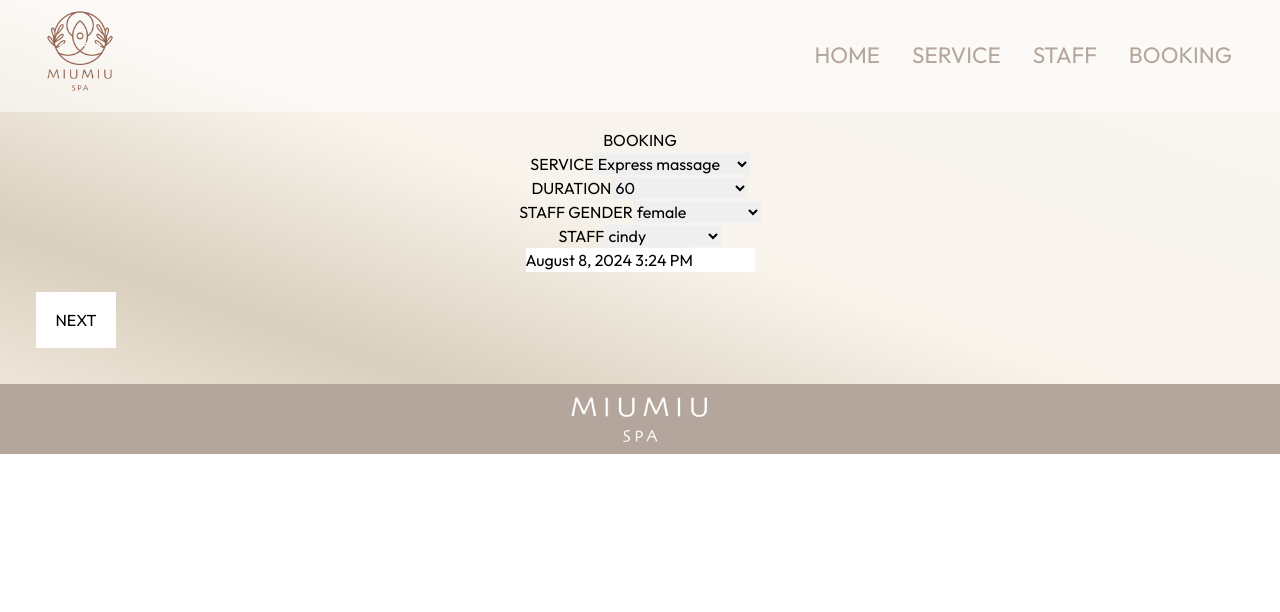
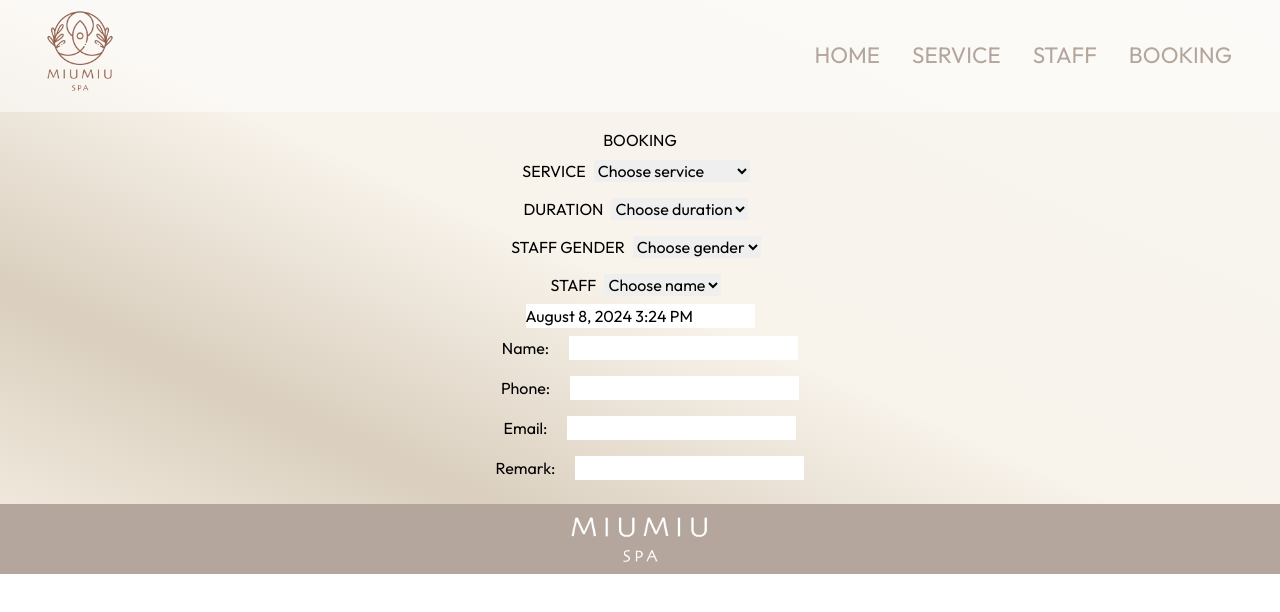
Before and after one commit to HWenSu/booking-system, a React (Vite) app: page /miumiu-spa/orders in a window 1280 px wide. Shown: the top 612 px of the page. Built offline with nearby package versions, Linux system fonts and the light colour scheme.

Commit message:
Refactor: Booking page

```diff
--- a/public/modals/staffData.json
+++ b/public/modals/staffData.json
@@ -2,6 +2,6 @@
   "staff":[
     { "id" : 1, "name":"cindy", "gender": "female", "expertise": ["tai", "foot"], "certificates": {"body": "Level 3", "face":"Level 2"}, "url": "/modals/images/avatar01.jpeg"},
     { "id" : 2, "name":"amy", "gender": "-", "expertise": ["heat stone", "face"], "certificates": {"body": "Level 1", "face":"Level 2"}, "url": "/modals/images/avatar02.jpeg" },
-    { "id" : 3, "name":"Eco", "gender": "male", "expertise": ["tai"], "certificates": {"body": "Level 3", "face":"Level 3"}, "url": "/modals/images/avatar03.jpeg" }
+    { "id" : 3, "name":"eco", "gender": "male", "expertise": ["tai"], "certificates": {"body": "Level 3", "face":"Level 3"}, "url": "/modals/images/avatar03.jpeg" }
   ]
 }
--- a/src/App.jsx
+++ b/src/App.jsx
@@ -6,7 +6,6 @@ import HomePage from './pages/HomePage';
 import Service from './pages/Service';
 import Staff from "./pages/Staff"
 import Booking from "./pages/Booking";
-import BookingInfo from './pages/BookingInfo';
 
 
 function App() {
@@ -19,7 +18,6 @@ function App() {
           <Route path="miumiu-spa/services" element={<Service />}></Route>
           <Route path="miumiu-spa/staff" element={<Staff />}></Route>
           <Route path="miumiu-spa/orders" element={<Booking />}></Route>
-          <Route path="miumiu-spa/orders/information" element={<BookingInfo />}></Route>
         </Route>
       </Routes>
     </BrowserRouter>
--- /dev/null
+++ b/src/components/BookingDropdown.jsx
@@ -0,0 +1,57 @@
+import DropdownMenu from "../components/DropdownMenu";
+
+const BookingDropdown = ({
+  serviceData,
+  filterService,
+  staffData,
+  filteredStaff,
+  onChange
+}) => {
+
+
+  return (
+    <div className="flex flex-col">
+      <label htmlFor="service">
+        SERVICE
+        <DropdownMenu
+          name="service"
+          data={serviceData}
+          getValue="name"
+          onChange={onChange}
+        />
+      </label>
+
+      <label htmlFor="duration">
+        DURATION
+        <DropdownMenu
+          name="duration"
+          data={filterService}
+          getValue="duration"
+          onChange={onChange}
+        />
+      </label>
+
+      <label htmlFor="gender">
+        STAFF GENDER
+        <DropdownMenu
+          name="gender"
+          data={staffData}
+          getValue="gender"
+          onChange={onChange}
+        />
+      </label>
+
+      <label htmlFor="staff">
+        STAFF
+        <DropdownMenu
+          name="name"
+          data={filteredStaff}
+          getValue="name"
+          onChange={onChange}
+        />
+      </label>
+    </div>
+  );
+};
+
+export default BookingDropdown
--- a/src/pages/BookingInfo.jsx
+++ b/src/components/BookingInfo.jsx
@@ -1,21 +1,12 @@
-import React from 'react'
-import BookingInput from '../components/BookingInput'
-import { useNavigate } from "react-router-dom";
+
+import BookingInput from "../components/BookingInput";
 
 const BookingInfo = () => {
 
-  const handleInputValue = () => {
-
-  };
-
-  //跳轉路由
-  const navigate = useNavigate();
-  const handleBack = () => {
-    navigate("/miumiu-spa/orders");
-  };
+  const handleInputValue = () => {};
 
   return (
-    <div className="m-5">
+    <div>
       <BookingInput
         onInputChange={handleInputValue}
         title="Name:"
@@ -33,14 +24,11 @@ const BookingInfo = () => {
       />
       <BookingInput
         onInputChange={handleInputValue}
-        title="remark:"
+        title="Remark:"
         isRequired={false}
       />
-      <button className="w-20 bg-white p-4 m-5" onClick={handleBack}>
-        BACK
-      </button>
     </div>
   );
-}
+};
 
-export default BookingInfo
+export default BookingInfo;
--- a/src/components/BookingInput.jsx
+++ b/src/components/BookingInput.jsx
@@ -10,7 +10,7 @@ const BookingInput = ({ title, onInputChange, isRequired }) => {
   };
 
   return (
-    <div className="flex justify-center p-3">
+    <div className="flex justify-center p-2">
       <p className="text-center px-5">{title}</p>
       <input
         value={inputValue}
--- a/src/components/BookingTimeStamp.jsx
+++ b/src/components/BookingTimeStamp.jsx
@@ -10,11 +10,14 @@ const BookingTimeStamp = ({ duration, onTimeChange }) => {
     const endDate = addMinutes(date, duration)
     setStartDate(date)
     onTimeChange(date, endDate)
+    console.log(date)
+    console.log( typeof date)
   }
 
   return (
     <div>
-          <DatePicker
+
+    <DatePicker
       selected={startDate}
       onChange={handleChange}
       showTimeSelect
--- a/src/components/BookingSelectForm.jsx
+++ b/src/components/DropdownMenu.jsx
@@ -1,22 +1,21 @@
 
-const BookingSelectForm = ({ data, name, getValue ,onChange}) => {
-
+const DropdownMenu = ({ data, name, getValue, onChange }) => {
   const handleChange = (e) => {
     const { value } = e.target;
     onChange(name, value); // 將事件回調給父層
   };
 
-  const isDurationArray = Array.isArray(data[0]?.[getValue]) && name === 'duration'
+  const isDurationArray =
+    Array.isArray(data[0]?.[getValue]) && name === "duration";
 
   return (
-    <select name={name} id={name} onChange={handleChange}>
+    <select name={name} id={name} onChange={handleChange} className="m-2">
       {console.log(data)}
-      <option disabled value="">
-        Choose {name}{" "}
-      </option>
-      {isDurationArray ? data.map((item, i) =>
+      <option value="">Choose {name} </option>
+      {isDurationArray
+        ? data.map((item, i) =>
             item[getValue].map((subItem, j) => (
-              <option key={`${i}-${j}`} value={subItem}>
+              <option key={`${i}-${j}`} value={subItem} className="p-2" >
                 {subItem}
               </option>
             ))
@@ -28,6 +27,6 @@ const BookingSelectForm = ({ data, name, getValue ,onChange}) => {
           ))}
     </select>
   );
-}
+};
 
-export default BookingSelectForm;
+export default DropdownMenu;
--- a/src/components/hooks/useAPIService.jsx
+++ b/src/components/hooks/useAPIService.jsx
@@ -1,26 +1,25 @@
-import React, { useEffect, useState } from 'react'
-import axios from 'axios'
+import React, { useEffect, useState } from "react";
+import axios from "axios";
 
 const useAPIService = (url) => {
-  const [data, setData] = useState(null)
-  const [error, setError] = useState(null)
+  const [data, setData] = useState(null);
+  const [error, setError] = useState(null);
 
-  useEffect(()=>{
+  useEffect(() => {
     const getData = async () => {
       try {
-        const response = await axios.get(url)
-        console.log('Fetched data:', response.data)
-        setData(response.data)
+        const response = await axios.get(url);
+        console.log("Fetched data:", response.data);
+        setData(response.data);
+      } catch (error) {
+        setError(error);
+        console.error("Error fetching data", error);
       }
-      catch (error) {
-        setError(error)
-        console.error('Error fetching data', error)
-      }
-    }
-    getData()
-  }, [url])
+    };
+    getData();
+  }, [url]);
 
-  return { data, error }
-}
+  return { data, error };
+};
 
-export default useAPIService
+export default useAPIService;
--- a/src/pages/Booking.jsx
+++ b/src/pages/Booking.jsx
@@ -1,16 +1,10 @@
 import { useState, useEffect } from "react";
-import BookingSelectForm from "../components/BookingSelectForm";
-import useAPIService from "../components/hooks/useAPIService";
 import BookingTimeStamp from "../components/BookingTimeStamp";
-import { useNavigate } from "react-router-dom";
+import BookingInfo from "../components/BookingInfo";
+import BookingDropdown from "../components/BookingDropdown";
+import useAPIService from "../components/hooks/useAPIService"; //獲取API的通用 HOOK
 
 const Booking = () => {
-
-  //跳轉路由
-  const navigate = useNavigate()
-  const handleNext = ()=> {
-    navigate("/miumiu-spa/orders/information");
-  }
 
   //儲存表單資料
   const [formData, setFormData] = useState({
@@ -37,14 +31,6 @@ const Booking = () => {
     }));
   };
 
-  const handleTimeChange = (date, endDate) => {
-    setFormData((preFormData)=> ({
-      ...preFormData,
-      startTime: date,
-      endTime: endDate
-    }))
-  };
-
   // 取得後端資料
   const { data: serviceData, error: serviceError } = useAPIService(
     "/modals/serviceData.json"
@@ -53,84 +39,63 @@ const Booking = () => {
     "/modals/staffData.json"
   );
 
-  //監聽 formData.gender 來過濾 Staff 名單
+
   useEffect(() => {
+
+    //監聽 formData.gender 來過濾 Staff 名單
     if (staffData && staffData.staff) {
-      const filteredStaff = formData.gender ?
-        staffData.staff.filter((staff) => staff.gender === formData.gender)
+      const filteredStaff = formData.gender
+        ? staffData.staff.filter((staff) => staff.gender === formData.gender)
         : staffData.staff;
       setFilteredStaff(filteredStaff);
     } else {
       setFilteredStaff([]); // 如果 staff　不在，設置為空陣列，防止錯誤
     }
-  }, [staffData, formData.gender]);
+    //監聽formData.service 來過濾 duration 名單
+    if (serviceData && serviceData.services) {
+      const filterService = formData.service
+        ? serviceData.services.filter(
+            (service) => service.name === formData.service
+          )
+        : serviceData.services;
+      setFilterServices(filterService);
+    } else {
+      setFilterServices([]);
+    }
+  }, [staffData, formData.gender, serviceData, formData.service]);
 
-  //監聽formData.service 來過濾 duration 名單
-  useEffect(() => {
-    if( serviceData && serviceData.services ) {
-      const filterService = formData.service ?
-      serviceData.services.filter((service) => service.name === formData.service)
-      : serviceData.services
-      setFilterServices(filterService)
-    } else { setFilterServices([]) }
-  }, [serviceData, formData.service])
 
+//檢查API資料是否獲取成功
   if (!serviceData || !staffData) return <div>Loading</div>;
   if (serviceError) return <div>Error: {serviceError.message}</div>;
   if (staffError) return <div>Error: {staffError.message}</div>;
+
+  const handleTimeChange = (date, endDate) => {
+    setFormData((preFormData) => ({
+      ...preFormData,
+      startTime: date,
+      endTime: endDate,
+    }));
+  };
 
   return (
     <form className="flex flex-col m-4">
       <h2>BOOKING</h2>
 
-      <label htmlFor="service">
-        SERVICE
-        <BookingSelectForm
-          name="service"
-          data={serviceData.services}
-          getValue="name"
-          onChange={handleChange}
-        />
-      </label>
-
-      <label htmlFor="duration">
-        DURATION
-        <BookingSelectForm
-          name="duration"
-          data={filterServices}
-          getValue="duration"
-          onChange={handleChange}
-        />
-      </label>
-
-      <label htmlFor="gender">
-        STAFF GENDER
-        <BookingSelectForm
-          name="gender"
-          data={staffData.staff}
-          getValue="gender"
-          onChange={handleChange}
-        />
-      </label>
-
-      <label htmlFor="staff">
-        STAFF
-        <BookingSelectForm
-          name="name"
-          data={filteredStaff}
-          getValue="name"
-          onChange={handleChange}
-        />
-      </label>
+      <BookingDropdown
+        serviceData={serviceData.services}
+        filterService={filterServices}
+        staffData={staffData.staff}
+        filteredStaff={filteredStaff}
+        onChange={handleChange}
+      />
 
       <BookingTimeStamp
         duration={formData.duration}
         onTimeChange={handleTimeChange}
       />
 
-      <button className="w-20 bg-white p-4 m-5" onClick={handleNext}>
-        NEXT
-      </button>
+      <BookingInfo />
     </form>
   );
 }
```
